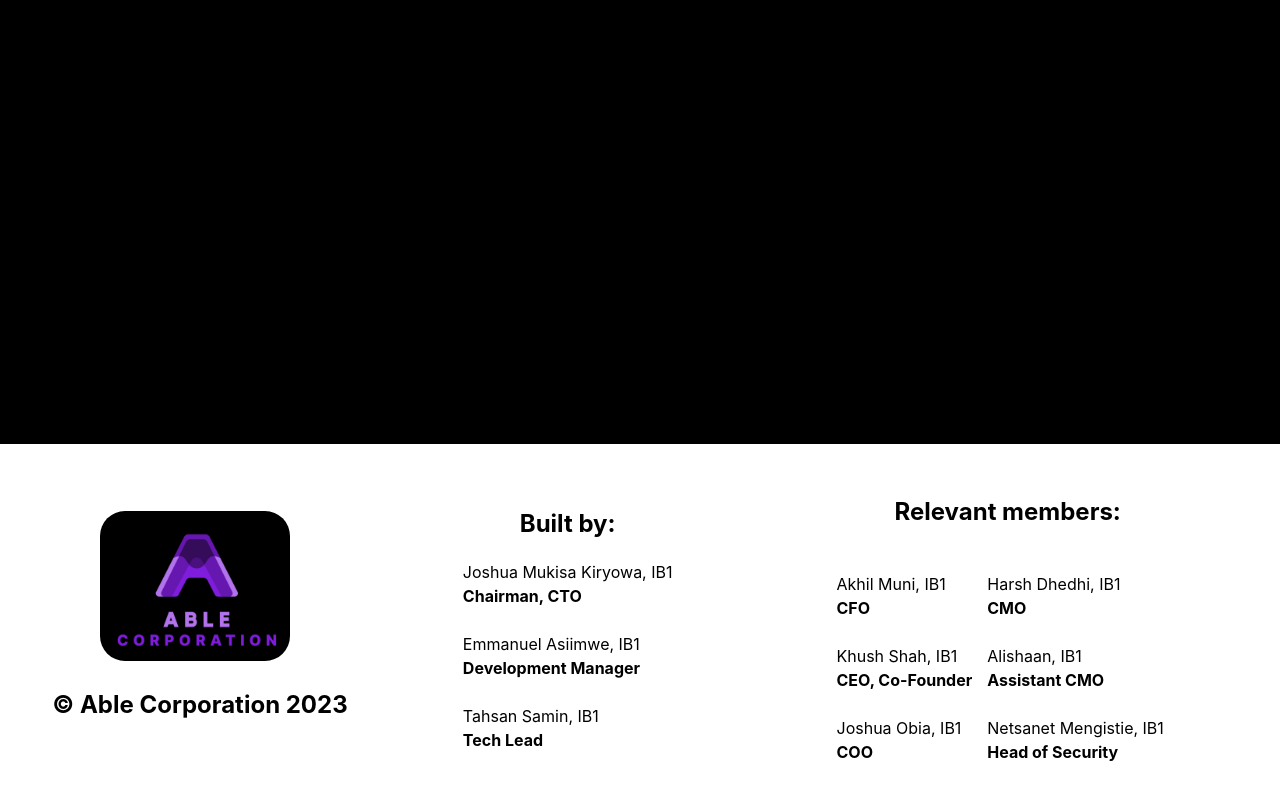
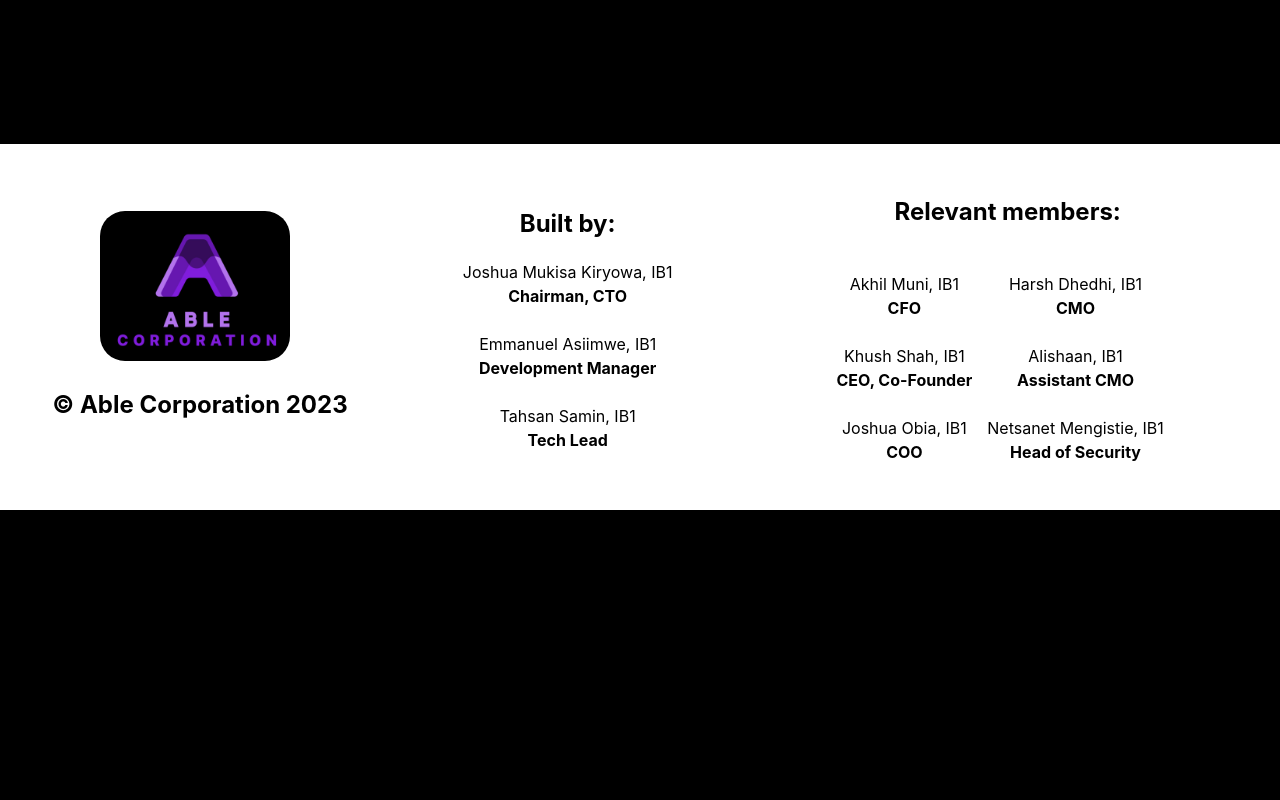
Before and after one commit to Josh-The-Developapa/QuizzAble, a React (Vite) app: page / in a window 1280 px wide. Shown: the part 1090-1890 px from the top of the page. After the commit the page ends 1600 px from the top, so only its background shows below. Built offline with nearby package versions, Linux system fonts and the light colour scheme.

Commit message:
Committed

```diff
--- a/src/components/Footer/Footer.css
+++ b/src/components/Footer/Footer.css
@@ -1,6 +1,6 @@
 .footer{
     position:absolute;
-	bottom:-1100px;
+	bottom:-800px;
 	/* margin-top: 200px; */
 	left:0;
 	background-color: #ffffff;
@@ -29,3 +29,9 @@
 		flex-direction: column;
 	}
 }
+
+@media screen and (max-width:758px){
+	.footer{
+		bottom:-1400px
+	}
+}
--- a/src/components/Footer/Footer.jsx
+++ b/src/components/Footer/Footer.jsx
@@ -41,46 +41,22 @@ function Footer() {
           }}
         >
           <ul style={{ listStyleType: 'none', padding: 0 }}>
-            <li style={{ textAlign: 'left' }}>
+            <li style={{ textAlign: 'center' }}>
               Joshua Mukisa Kiryowa, IB1 <br /> <b>Chairman, CTO</b>
             </li>
-            <li style={{ textAlign: 'left' }}>
+            <li style={{ textAlign: 'center' }}>
               {/* <br /> */}
               <br />
               Emmanuel Asiimwe, IB1 <br />
               <b>Development Manager</b>
             </li>
-            <li style={{ textAlign: 'left' }}>
+            <li style={{ textAlign: 'center' }}>
               {/* <br /> */}
               <br />
               Tahsan Samin, IB1 <br />
               <b>Tech Lead</b>
             </li>
-            {/* <li style={{ textAlign: 'left' }}>
-							Khush Shah - <b>CEO, Co-Founder</b>
-						</li>
-						<li style={{ textAlign: 'left' }}>
-							Joshua Obia - <b>COO</b> <b></b>
-						</li>
-						<li style={{ textAlign: 'left' }}>
-							Alishaan - <b>CFO</b> <b></b>
-						</li> */}
-            {/* <li style={{ textAlign: 'left' }}>
-							Netsanet Mengistie - <b>Head of Security</b>
-						</li> */}
           </ul>
-          {/* <li style={{ textAlign: 'left' }}>
-							Khush Shah - <b>CEO, Co-Founder</b>
-						</li>
-						<li style={{ textAlign: 'left' }}>
-							Joshua Obia - <b>COO</b> <b></b>
-						</li>
-						<li style={{ textAlign: 'left' }}>
-							Alishaan - <b>CFO</b> <b></b>
-						</li> */}
-          {/* <li style={{ textAlign: 'left' }}>
-							Netsanet Mengistie - <b>Head of Security</b>
-						</li> */}
         </div>
       </div>
       <div
@@ -107,31 +83,31 @@ function Footer() {
         >
           <ul className="rm">
             <div>
-              <li style={{ textAlign: 'left', marginRight: '15px' }}>
+              <li style={{ textAlign: 'center', marginRight: '15px' }}>
                 <br />
                 Akhil Muni, IB1 <br />
                 <b>CFO</b> <b></b>
               </li>
-              <li style={{ textAlign: 'left', marginRight: '15px' }}>
+              <li style={{ textAlign: 'center', marginRight: '15px' }}>
                 <br /> Khush Shah, IB1 <br />
                 <b>CEO, Co-Founder</b>
               </li>
-              <li style={{ textAlign: 'left', marginRight: '15px' }}>
+              <li style={{ textAlign: 'center', marginRight: '15px' }}>
                 <br />
                 Joshua Obia, IB1 <br />
                 <b>COO</b> <b></b>
               </li>
             </div>
             <div>
-              <li style={{ textAlign: 'left', marginRight: '15px' }}>
+              <li style={{ textAlign: 'center', marginRight: '15px' }}>
                 <br />
                 Harsh Dhedhi, IB1 <br /> <b> CMO</b> <b></b>
               </li>
-              <li style={{ textAlign: 'left', marginRight: '15px' }}>
+              <li style={{ textAlign: 'center', marginRight: '15px' }}>
                 <br />
                 Alishaan, IB1 <br /> <b>Assistant CMO</b> <b></b>
               </li>
-              <li style={{ textAlign: 'left', marginRight: '15px' }}>
+              <li style={{ textAlign: 'center', marginRight: '15px' }}>
                 <br />
                 Netsanet Mengistie, IB1 <br /> <b>Head of Security</b>
               </li>
```
